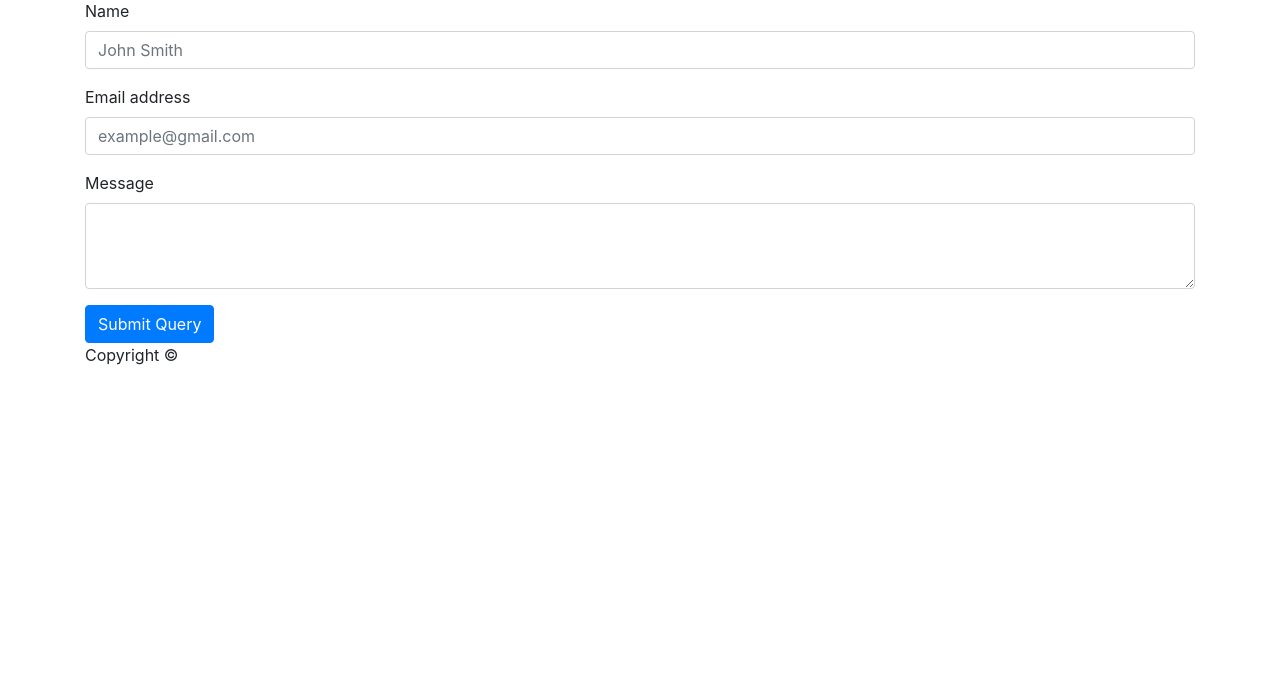
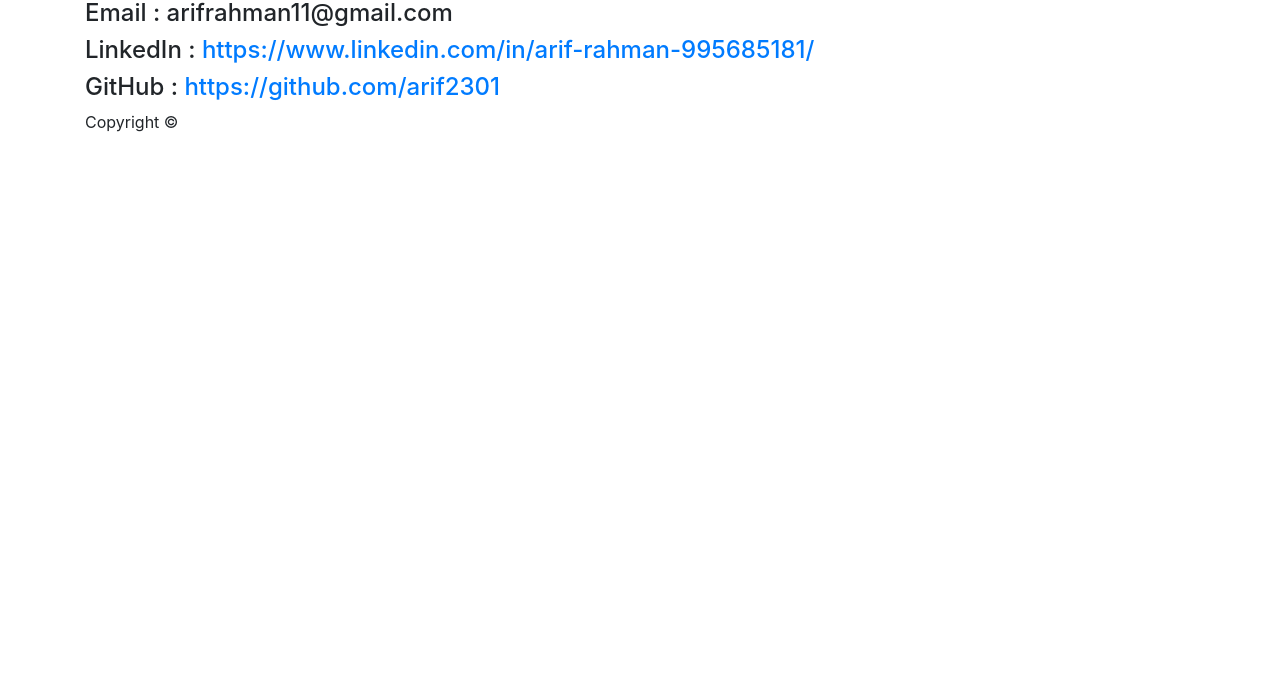
Before and after one commit to arif2301/Bootstrap-Portfolio, a website: page contact.html in a window 1280 px wide. Shown: the part 107-800 px from the top of the page. Drawn offline with nearby package versions, Linux system fonts and the light colour scheme.

Commit message:
Contact page changed

```diff
--- a/contact.html
+++ b/contact.html
@@ -34,24 +34,10 @@
 
   <!-- using form controls-->
   <div class="container">
-    <h2>Contact</h2>
-    <form>
-      <div class="form-group">
-        <label for="exampleFormControlInput1">Name</label>
-        <input type="email" class="form-control" id="exampleFormControlInput1" placeholder="John Smith">
-      </div>
-
-      <div class="form-group">
-        <label for="exampleFormControlInput1">Email address</label>
-        <input type="email" class="form-control" id="exampleFormControlInput1" placeholder="example@gmail.com">
-      </div>
-
-      <div class="form-group">
-        <label for="exampleFormControlTextarea1">Message</label>
-        <textarea class="form-control" id="exampleFormControlTextarea1" rows="3"></textarea>
-      </div>
-      <button type="submit" class="btn btn-primary">Submit Query</button>
-    </form>
+    <h2>Contact Information</h2>
+      <h4>Email : arifrahman11@gmail.com</h4>
+      <h4>LinkedIn : <a href="https://www.linkedin.com/in/arif-rahman-995685181/">https://www.linkedin.com/in/arif-rahman-995685181/</a></h4>
+      <h4>GitHub : <a href="https://github.com/arif2301">https://github.com/arif2301</a></h4>
   </div>
 
 
```
